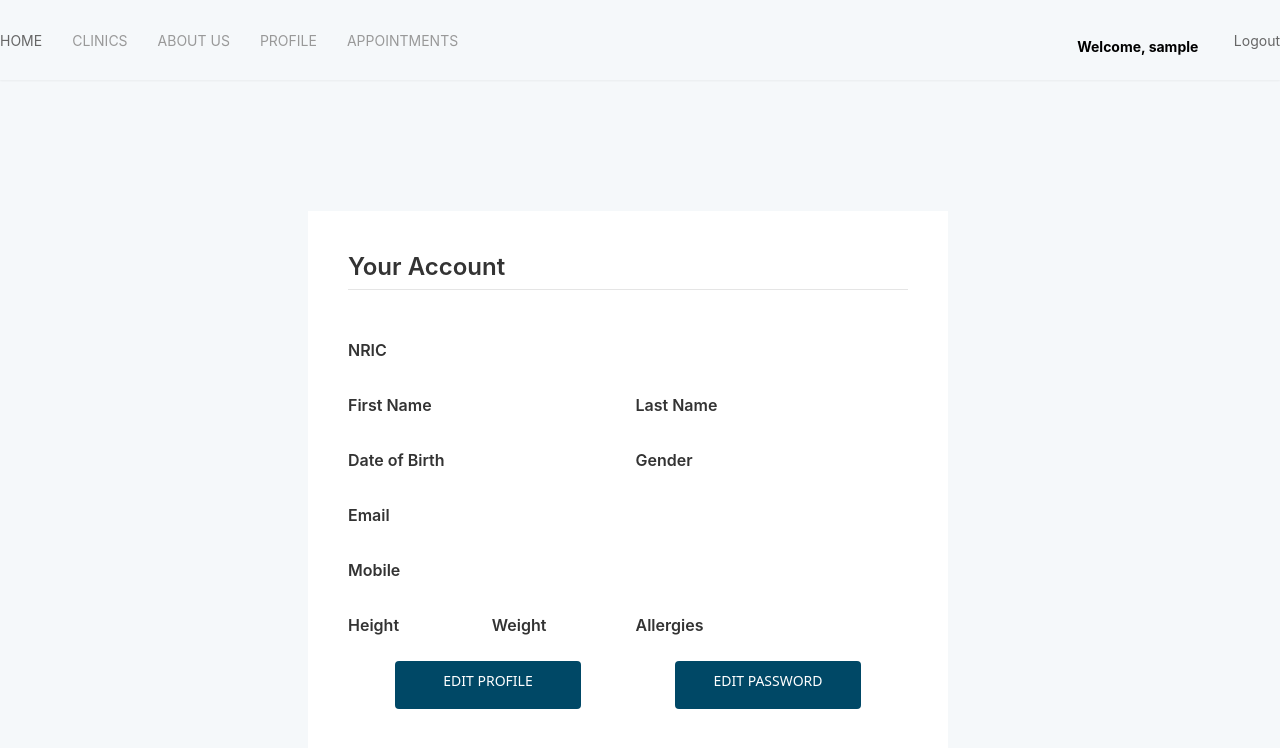
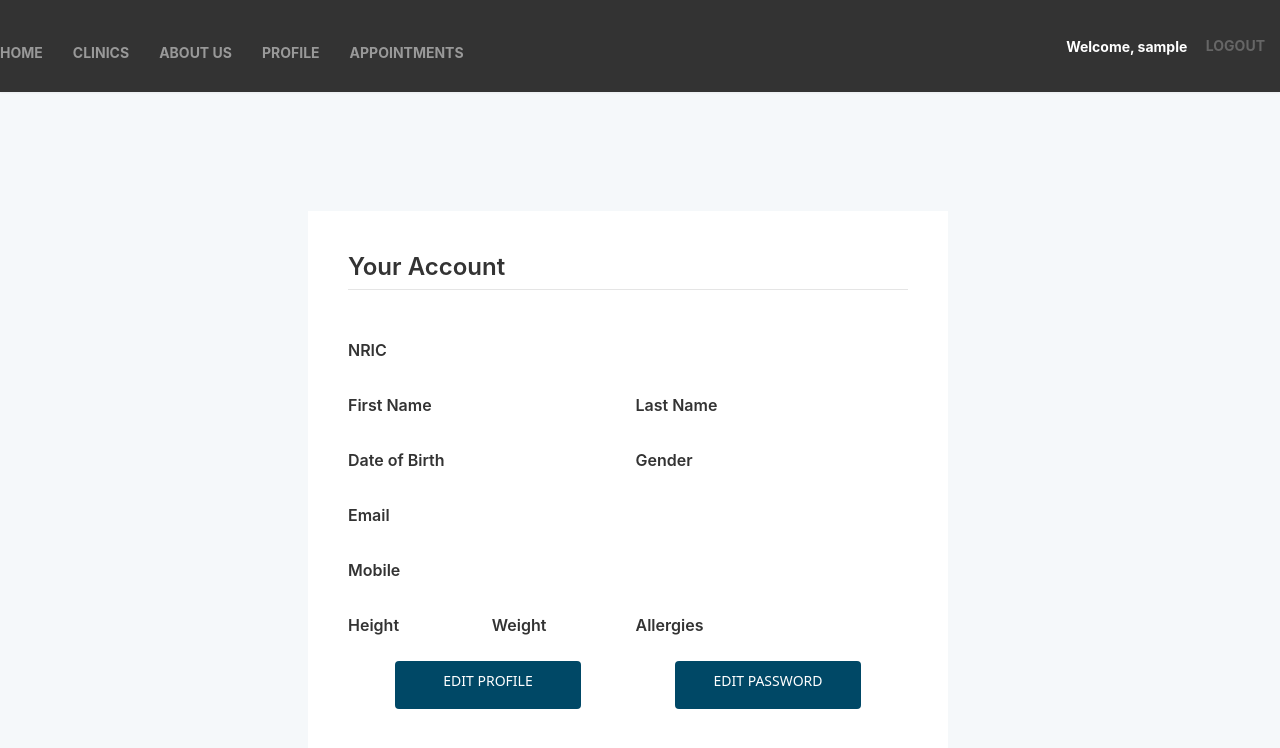
Before and after one commit to bellesim/ICT1004_Project, a PHP site: page /profile.php in a window 1280 px wide. Shown: the top 748 px of the page. Run offline with PHP 8.4, Linux system fonts and the light colour scheme; the visitor is signed in with stand-in values (Sample User, id 1); data that the repository does not hold is empty.

Commit message:
wip for profile edit and profile

```diff
--- a/changePassword.php
+++ b/changePassword.php
@@ -7,9 +7,9 @@
 session_start();
 
 ?>
-<!DOCTYPE html>
 <html lang="en">
 	<head>
+        <title>Change Password</title>
         <?php include "head.inc.php"; ?>
 
 	</head>
@@ -23,7 +23,7 @@ session_start();
    <div class="uk-card uk-card-default uk-card-body uk-width-1-2@m mr-6">
      <h2 class="text-2xl font-semibold">Your Account</h2>
     <p class="uk-heading-divider"><p>
-           <form role="form" method="post" action="changePassword_process.php">
+           <form method="post" action="changePassword_process.php">
                             <div class="uk-grid-small" uk-grid>
                                 <div class="uk-width-1-1">
                                     <p>Old Password</p>
@@ -45,8 +45,6 @@ session_start();
 
                 </div>
 
-            </fieldset>
-                </div>
              </div>
 
             <?php include "footer.inc.php";  ?>
--- a/nav.inc.php
+++ b/nav.inc.php
@@ -1,28 +1,28 @@
-
 <?php
 if (isset($_SESSION["NRIC"]) && isset($_SESSION["username"])) {
     ?>
     <header>
 
         <div class="uk-position-top">
-                    <nav class="uk-navbar-container uk-navbar-transparent shadow-sm" data-uk-navbar>
+            <!--<nav class="uk-navbar-container uk-navbar-transparent shadow-sm" data-uk-navbar>!-->
+            <nav class="uk-navbar-container shadow-sm" style="background-color: #333333;" data-uk-navbar>
+
                   <!-- <img src="images/clinic_logo.png" class="uk-navbar-item uk-logo w-1/12" alt="Logo" > -->
-                        <div class="uk-navbar-left ">
-                            <ul class="uk-navbar-nav uk-visible@s">
+                <div class="uk-navbar-left text-white">
+                    <ul class="uk-navbar-nav text-white uk-text-bold mr-8 mt-3 uk-visible@s" style="color:white;">
                         <li><a href="index.php" >Home</a></li>
                         <li><a href="clinic.php">Clinics</a></li>
                         <li><a href="aboutus.php">About Us</a></li>
                         <li><a href="profile.php">Profile</a></li>
-                                <li><a href="appt.php">Appointments </a></li>
-
+                        <li><a href="appt.php">Appointments</a></li>
                     </ul>
                     <a href="#" class="uk-navbar-toggle uk-hidden@s" uk-navbar-toggle-icon uk-toggle="target: #sidenav"></a>
                 </div>
 
                 <div class="uk-navbar-right">
-                            <div class="uk-navbar-item">
-                                <div><p class="text-black font-bold mr-8 mt-3">Welcome, <?php echo $_SESSION["username"]; ?></p></div>
-                                <div><button class="class="uk-button  uk-button-medium uk-width-2-3 uk-width-auto@s rounded ml-24" type="button" uk-toggle="target: #modal-logout">Logout</button></div>
+                    <div class="uk-navbar-item uk-visible@s">
+                        <div><p class="text-white font-bold">Welcome, <?php echo $_SESSION["username"]; ?></p></div>
+                        <div><button class="uk-button uk-button-small uk-text-bold" type="button" uk-toggle="target: #modal-logout">Logout</button></div>
                     </div>
                 </div>
                 <!-- show popup model if user click logout button -->
@@ -31,7 +31,7 @@
                         <button class="uk-modal-close-default" type="button" uk-close></button>
                         <br><br><h1 class="text-black text-center">Are you sure you want to logout?</h1><br><br><br>
                         <div style="margin:auto;">
-                                    <button class="button mr-6" type="button" style="float:left;"><a href="logout.php">Logout</a></button>
+                            <button class="button mr-6 text-white" type="button" style="float:left;"><a href="logout.php">Logout</a></button>
                             <button class="uk-modal-close button" type="button" style="float:right;">Cancel</button>
                         </div>
                     </div>
@@ -41,12 +41,14 @@
     </header>
     <div id="sidenav" uk-offcanvas="flip: false" class="uk-offcanvas">
         <div class="uk-offcanvas-bar" style="background: #696969;">
-                    <ul class="uk-nav">
+            <ul class="uk-nav text-white ">
+                <li><p class="text-black text-white font-bold mr-8 mt-3">Welcome, <?php echo $_SESSION["username"]; ?></p></li>
                 <li><a href="index.php" >Home</a></li>
                 <li><a href="clinic.php">Clinics</a></li>
                 <li><a href="aboutus.php">About Us</a></li>
                 <li><a href="profile.php">Profile</a></li>
                 <li><a href="appt.php">Appointments </a></li>
+                <li><a uk-toggle="target: #modal-logout">Logout</a>
             </ul>
         </div>
     </div>
@@ -58,13 +60,13 @@
     <header>
         <div class="uk-position-top ">
             <div class="w-full">
-                        <nav class="uk-navbar-container uk-navbar-transparent shadow-sm" data-uk-navbar>
+                <nav class="uk-navbar-container uk-navbar-transparent shadow-sm" style="background-color: #333333;" data-uk-navbar>
 
                      <!-- <img src="images/clinic_logo.png" class="uk-navbar-item uk-logo w-1/12" alt="Logo" > -->
 
                     <div class="uk-navbar-left ">
 
-                                <ul class="uk-navbar-nav uk-visible@s">
+                        <ul class="uk-navbar-nav uk-text-bold uk-visible@s font" style="color: white;">
                             <li><a href="index.php" >Home</a></li>
                             <li><a href="clinic.php">Clinics</a></li>
                             <li><a href="aboutus.php">About Us</a></li>
@@ -72,9 +74,9 @@
                         <a href="#" class="uk-navbar-toggle uk-hidden@s" uk-navbar-toggle-icon uk-toggle="target: #sidenav"></a>
                     </div>
                     <div class="uk-navbar-right">
-                                <div class="uk-navbar-item">
+                        <div class="uk-navbar-item text-white uk-text-bold uk-visible@s">
                             <a href="login.php" class="uk-button  uk-button-medium uk-width-2-3 uk-width-auto@s rounded ml-24">Login</a>
-                                    <a href="register.php" class="uk-button uk-button-primary uk-button-medium uk-width-2-3 uk-width-auto@s rounded ml-24">Register</a>
+                            <a href="register.php" class="uk-button uk-button-small uk-text-bold">Register</a>
                         </div>
                     </div>
                 </nav>
@@ -83,11 +85,13 @@
     </header>
 
     <div id="sidenav" uk-offcanvas="flip: false" class="uk-offcanvas">
-                <div class="uk-offcanvas-bar" style="background: #696969;">
+        <div class="uk-offcanvas-bar text-white" style="background: #696969;">
             <ul class="uk-nav">
                 <li><a href="index.php" >Home</a></li>
                 <li><a href="clinic.php">Clinics</a></li>
                 <li><a href="aboutus.php">About Us</a></li>
+                <li><a href="login.php">Login</a></li>
+                <li><a href="register.php">Register</a></li>
             </ul>
         </div>
     </div>
--- a/profile.php
+++ b/profile.php
@@ -4,9 +4,9 @@
     if (isset($_SESSION["NRIC"])&&isset($_SESSION["username"])){
     ?>
 
-<!DOCTYPE html>
 <html lang="en">
 	<head>
+            <title>Profile</title>
             <?php include "head.inc.php"; ?>
 	</head>
 	<body>
@@ -62,43 +62,43 @@
                     <div class="uk-grid-small mt-8" uk-grid>
                 <div class="uk-width-1-1">
                 <h4 class="text-base font-semibold mt-4">NRIC </h4>
-                <label class="text-base font-normal"><?php echo $nric ?><label>
+                <label class="text-base font-normal"><?php echo $nric ?></label>
                 </div>
                     <div class="uk-width-1-2">
                 <h4 class="text-base font-semibold mt-4">First Name</h4>
-                <label class="text-base font-normal"><?php echo $fname ?><label>
+                <label class="text-base font-normal"><?php echo $fname ?></label>
                 </div>
                     <div class="uk-width-1-2">
                 <h4 class="text-base font-semibold mt-4">Last Name</h4>
-                <label class="text-base font-normal"><?php echo $lname ?><label>
+                <label class="text-base font-normal"><?php echo $lname ?></label>
                 </div>
                 <div class="uk-width-1-2">
-                <h4 class="text-base font-semibold mt-4">Date of Birth </p>
-                <label class="text-base font-normal"><?php echo $DOB?><label>
+                <h4 class="text-base font-semibold mt-4">Date of Birth </h4>
+                <label class="text-base font-normal"><?php echo $DOB?></label>
                 </div>
                   <div class="uk-width-1-2">
-                <h4 class="text-base font-semibold mt-4">Gender </p>
-                <label class="text-base font-normal"><?php echo $gender?><label>
+                <h4 class="text-base font-semibold mt-4">Gender </h4>
+                <label class="text-base font-normal"><?php echo $gender?></label>
                 </div>
                     <div class="uk-width-1-1">
                 <h4 class="text-base font-semibold mt-4">Email </h4>
-                <label class="text-base font-normal"><?php echo $email ?><label>
+                <label class="text-base font-normal"><?php echo $email ?></label>
                 </div>
                     <div class="uk-width-1-1">
                 <h4 class="text-base font-semibold mt-4">Mobile </h4>
-                <label class="text-base font-normal"><?php echo $mobile ?><label>
+                <label class="text-base font-normal"><?php echo $mobile ?></label>
                 </div>
                 <div class="uk-width-1-4@s">
                 <h4 class="text-base font-semibold mt-4">Height</h4>
-                <label class="text-base font-normal"><?php echo $height ?><label>
+                <label class="text-base font-normal"><?php echo $height ?></label>
                 </div>
                 <div class="uk-width-1-4@s">
                 <h4 class="text-base font-semibold mt-4">Weight </h4>
-                <label class="text-base font-normal"><?php echo $weight ?><label>
+                <label class="text-base font-normal"><?php echo $weight ?></label>
                 </div>
                 <div class="uk-width-1-4@s">
-                <h4 class="text-base font-semibold mt-4">Allergies </p>
-                <label class="text-base font-normal"><?php echo $allergies?><label>
+                <h4 class="text-base font-semibold mt-4">Allergies </h4>
+                <label class="text-base font-normal"><?php echo $allergies?></label>
                 </div>
                 </div><br>
 
@@ -107,13 +107,7 @@
                     <a href="changePassword.php" class="uk-button uk-button-primary uk-width-1-3 m-0 rounded h-12 bg-blue-800">Edit Password</a></div>
 
                 </div>
-
-            </fieldset>
                 </div>
-             </div>
-
-
-
             <?php include "footer.inc.php";  ?>
 		<!-- JS FILES -->
 		<script src="https://cdn.jsdelivr.net/npm/uikit@latest/dist/js/uikit.min.js"></script>
```
Also changed, not shown: aboutus.php (+0 -9 lines), changePassword_process.php (+5 -4 lines), profileEdit_process.php (+6 -4 lines), profile_edit.php (+7 -12 lines). Lines whose indentation alone changed are shown as unchanged.
